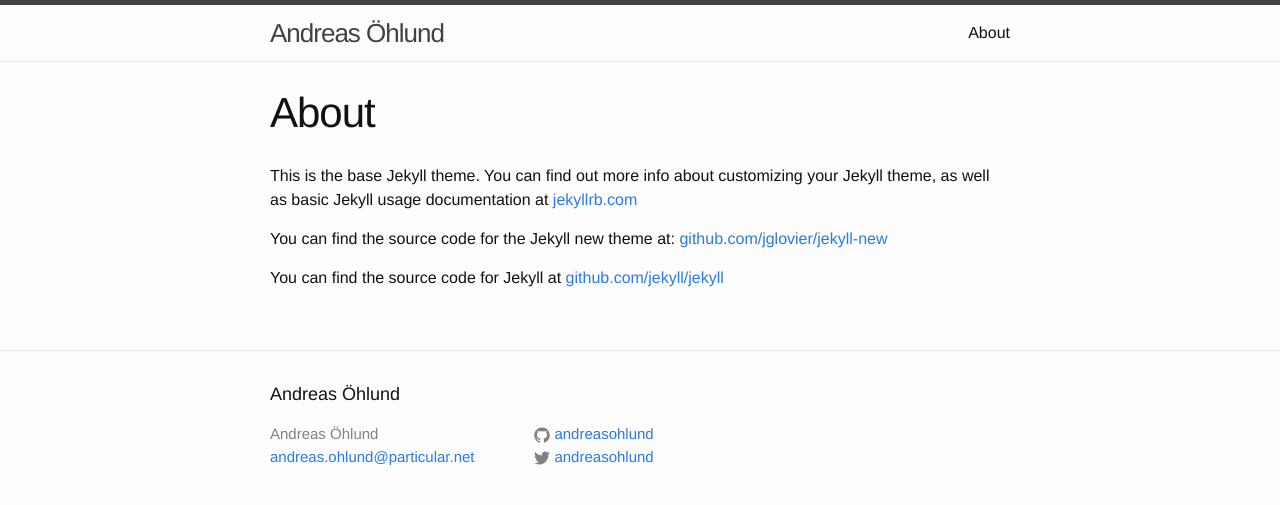
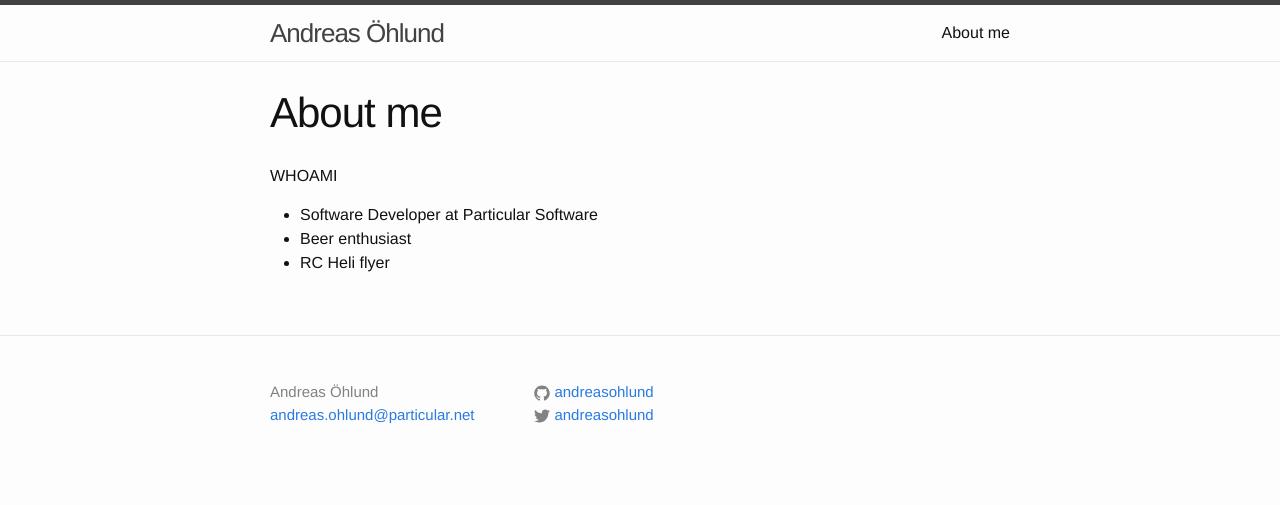
Before and after one commit to andreasohlund/andreasohlund.github.io, a Jekyll site: the page built from about.md, in a window 1280 px wide. Shown: the top 505 px of the page. Built offline with Jekyll 4.4.1, drawn with Linux system fonts in a browser that asks for light colours.

Commit message:
Fix footer

```diff
--- a/_includes/footer.html
+++ b/_includes/footer.html
@@ -2,7 +2,7 @@
 
   <div class="wrapper">
 
-    <h2 class="footer-heading">{{ site.title }}</h2>
+    <h2 class="footer-heading">{{ site.description }}</h2>
 
     <div class="footer-col-wrapper">
       <div class="footer-col  footer-col-1">
--- a/_posts/2014-04-30-nuget-dependency-resolution-considered-harmful.html
+++ b/_posts/2014-04-30-nuget-dependency-resolution-considered-harmful.html
@@ -16,8 +16,6 @@ author:
   display_name: Andreas Öhlund
   first_name: Andreas
   last_name: "Öhlund"
-excerpt: !ruby/object:Hpricot::Doc
-  options: {}
 ---
 <p>First let me tell you that I like NuGet, it's awesome to get a decent package manager for .Net and the team has done a great job getting NuGet into its current state. That said there is still room for improvements and the way NuGet resolves dependencies is one of them.</p>
 <p>The problem here is that NuGet by default finds the oldest version of package dependency that falls within the range you have specified. So if you have dependencies that follow <a href="http://semver.org/">SemVer</a>, meaning that everything within the same major number is compatible, this would lead you to specify the following dependency  range:</p>
--- a/about.md
+++ b/about.md
@@ -1,11 +1,11 @@
 ---
 layout: page
-title: About
+title: About me
 permalink: /about/
 ---
 
-This is the base Jekyll theme. You can find out more info about customizing your Jekyll theme, as well as basic Jekyll usage documentation at [jekyllrb.com](http://jekyllrb.com/)
+WHOAMI
 
-You can find the source code for the Jekyll new theme at: [github.com/jglovier/jekyll-new](https://github.com/jglovier/jekyll-new)
-
-You can find the source code for Jekyll at [github.com/jekyll/jekyll](https://github.com/jekyll/jekyll)
+* Software Developer at Particular Software
+* Beer enthusiast
+* RC Heli flyer
```
